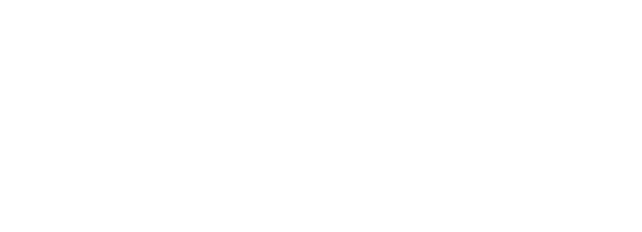
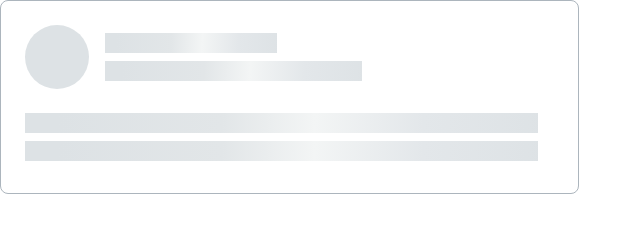
Before and after one commit to js-tasks-ru/htmlcss-20230411_julia-kurianova, a website: page 04-lection2/02-skeleton/index.html in a window 1280 px wide. Shown: the whole page, without its empty margins (0-642 px from the left). Drawn offline with Linux system fonts and the light colour scheme.

Commit message:
Create skeleton

```diff
--- a/04-lection2/02-skeleton/index.html
+++ b/04-lection2/02-skeleton/index.html
@@ -6,6 +6,20 @@
         <link rel="stylesheet" href="./skeleton.css">
     </head>
     <body>
-
+        <div class="skeleton">
+            <div class="skeleton__header">
+                <div class="skeleton__avatar">
+                    <div class="skeleton__stub skeleton__stub_round"></div>
+                </div>
+                <div class="skeleton__info">
+                    <div class="skeleton__stub"></div>
+                    <div class="skeleton__stub"></div>
+                </div>
+            </div>
+            <div class="skeleton__content">
+                <div class="skeleton__stub"></div>
+                <div class="skeleton__stub"></div>
+            </div>
+        </div>
     </body>
 </html>
--- a/04-lection2/02-skeleton/skeleton.css
+++ b/04-lection2/02-skeleton/skeleton.css
@@ -0,0 +1,48 @@
+.skeleton {
+    max-width: 579px;
+    padding: 24px 40px 32px 24px;
+    row-gap: 24px;
+    display: flex;
+    flex-direction: column;
+    border: 1px solid #ACB5BD;
+    border-radius: 8px;
+}
+
+.skeleton__header {
+    display: flex;
+    gap: 0px 16px;
+}
+
+.skeleton__stub {
+    height: 20px;
+    background: linear-gradient(92.51deg, #DDE2E5 6.44%, #E2E6E8 38.47%, #F3F5F5 56.48%, #E3E7EA 77.5%, #DDE2E5 102.52%);
+}
+
+.skeleton__stub_round {
+    width: 64px;
+    height: 64px;
+    border-radius: 50%;
+    background: var(--grey-2);
+}
+
+.skeleton__info > .skeleton__stub {
+    width: 172px;
+}
+
+.skeleton__info > .skeleton__stub + .skeleton__stub {
+    width: 257px;
+}
+
+.skeleton__info {
+    flex-grow: 1;
+    align-self: center;
+    row-gap: 8px;
+    display: flex;
+    flex-direction: column;
+}
+
+.skeleton__content {
+    display: flex;
+    flex-direction: column;
+    row-gap: 8px;
+}
```
